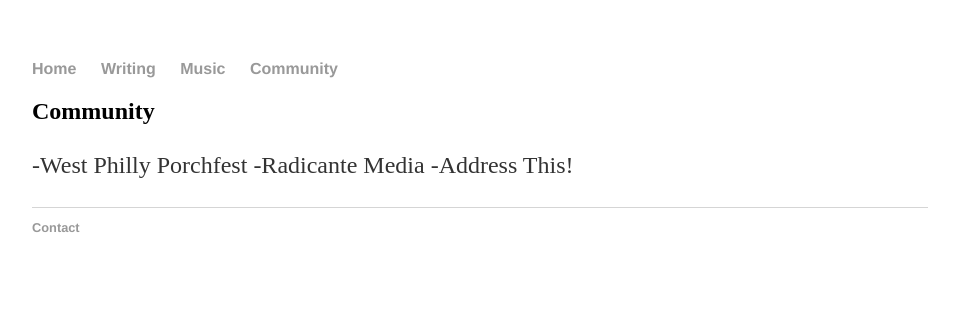
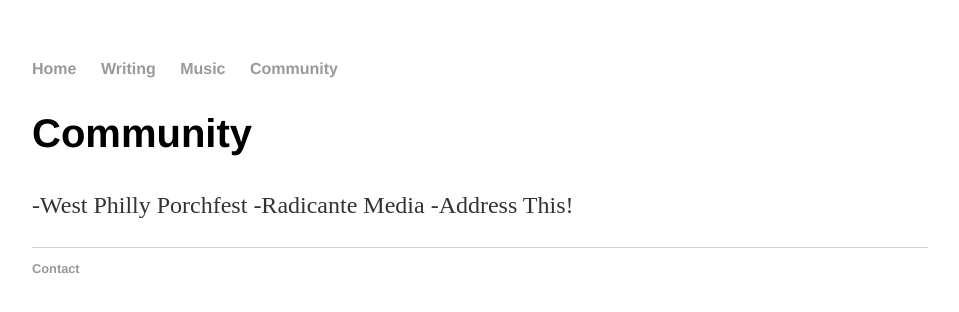
Before and after one commit to chmatie925/chmatie925.github.io, a Jekyll site: the page built from community.md, in a window 1280 px wide. Shown: the top 312 px of the page, without its empty margins (160-1119 px from the left). Built offline with Jekyll 4.4.1, drawn with Linux system fonts in a browser that asks for light colours; our own code applies the rules of GitHub Pages for plain Markdown files.

Commit message:
Update main.css

```diff
--- a/css/main.css
+++ b/css/main.css
@@ -23,6 +23,14 @@
     font-size: 3em;
     font-family:'Helvetica', 'Arial', sans-serif;
 }
+h2 {
+    font-size: 2.5em;
+    font-family:'Helvetica', 'Arial', sans-serif;
+}
+h3 {
+    font-size: 2em;
+    font-family:'Helvetica', 'Arial', sans-serif;
+}
 p {
     font-size: 1.5em;
     line-height: 1.4em;
```
